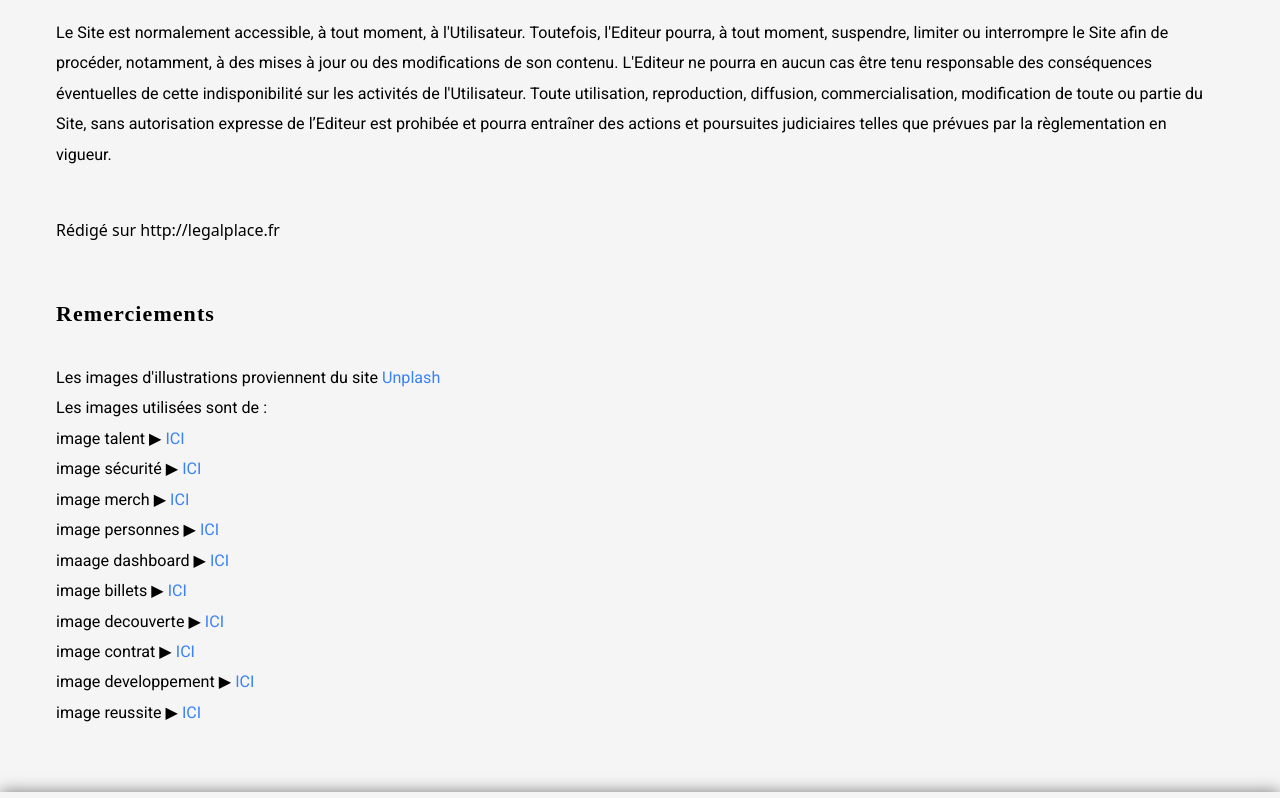
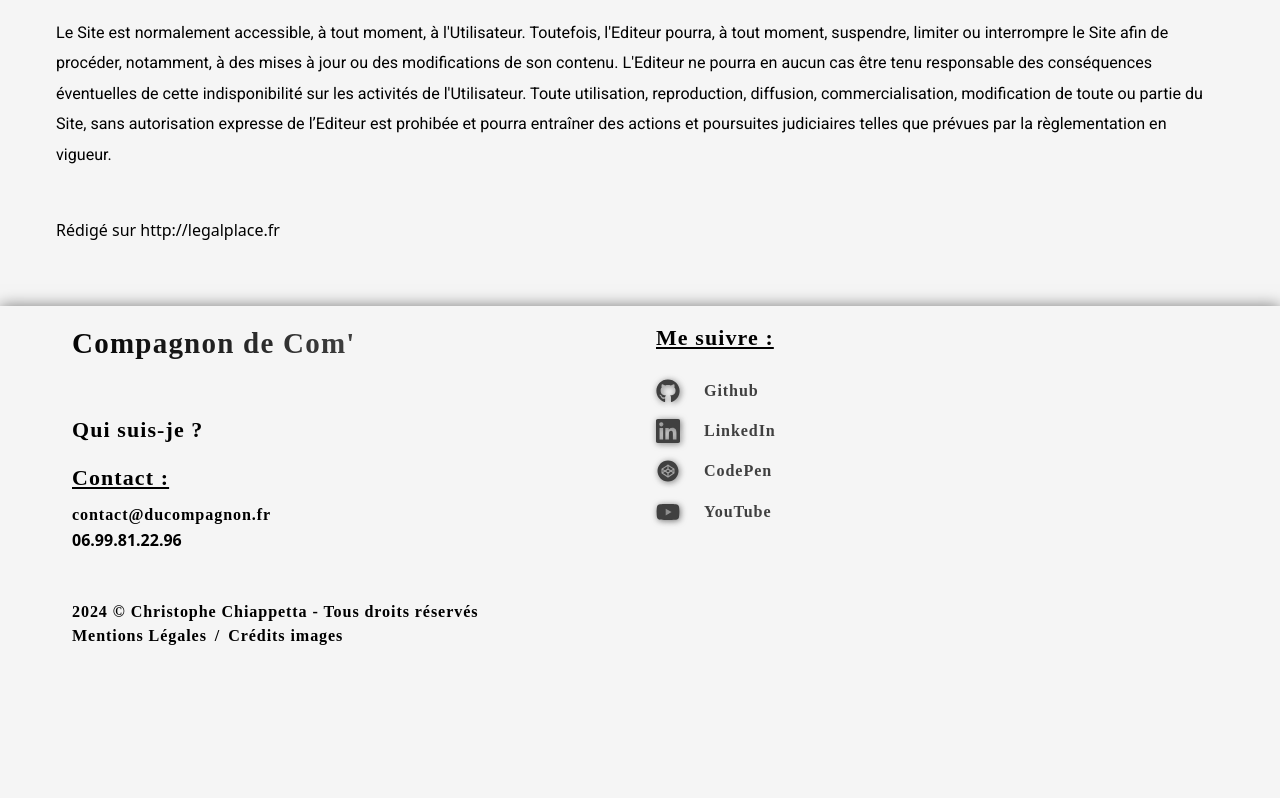
Before and after one commit to ChristopheC-83/c_de_com, a Next.js app: page /legal in a window 1280 px wide. Shown: the part 785-1583 px from the top of the page. After the commit the page ends 1481 px from the top, so only its background shows below. Built offline with nearby package versions, Linux system fonts and the light colour scheme; a web font is replaced by a local one.

Commit message:
retrait remerciements de credits

```diff
--- a/app/(pages)/legal/page.jsx
+++ b/app/(pages)/legal/page.jsx
@@ -1,6 +1,6 @@
 /* eslint-disable react/no-unescaped-entities */
 
-import {thxPictures} from "@/datas/thx"
+import { thxPictures } from "@/datas/thx";
 
 export default function Legal() {
   return (
@@ -48,19 +48,6 @@ export default function Legal() {
       <br />
       <br /> Rédigé sur http://legalplace.fr
       <br />
-      <br />
-      <h4 className={`my-8`}>Remerciements</h4>{" "}
-      <p>
-        Les images d'illustrations proviennent du site{" "}
-        <a href="http://unsplash.com" target="_blank" className="text-blue-500">Unplash</a>
-      </p>
-      <p>Les images utilisées sont de :</p>
-      {thxPictures.map((item, index) => (
-        <div key={index}>
-          <p>{item.txt} ▶ <a href={item.link} target="_blank" rel="noopener noreferrer" className="text-blue-500">ICI</a></p>
-        </div>
-
-      ))}
 
     </div>
   );
```
